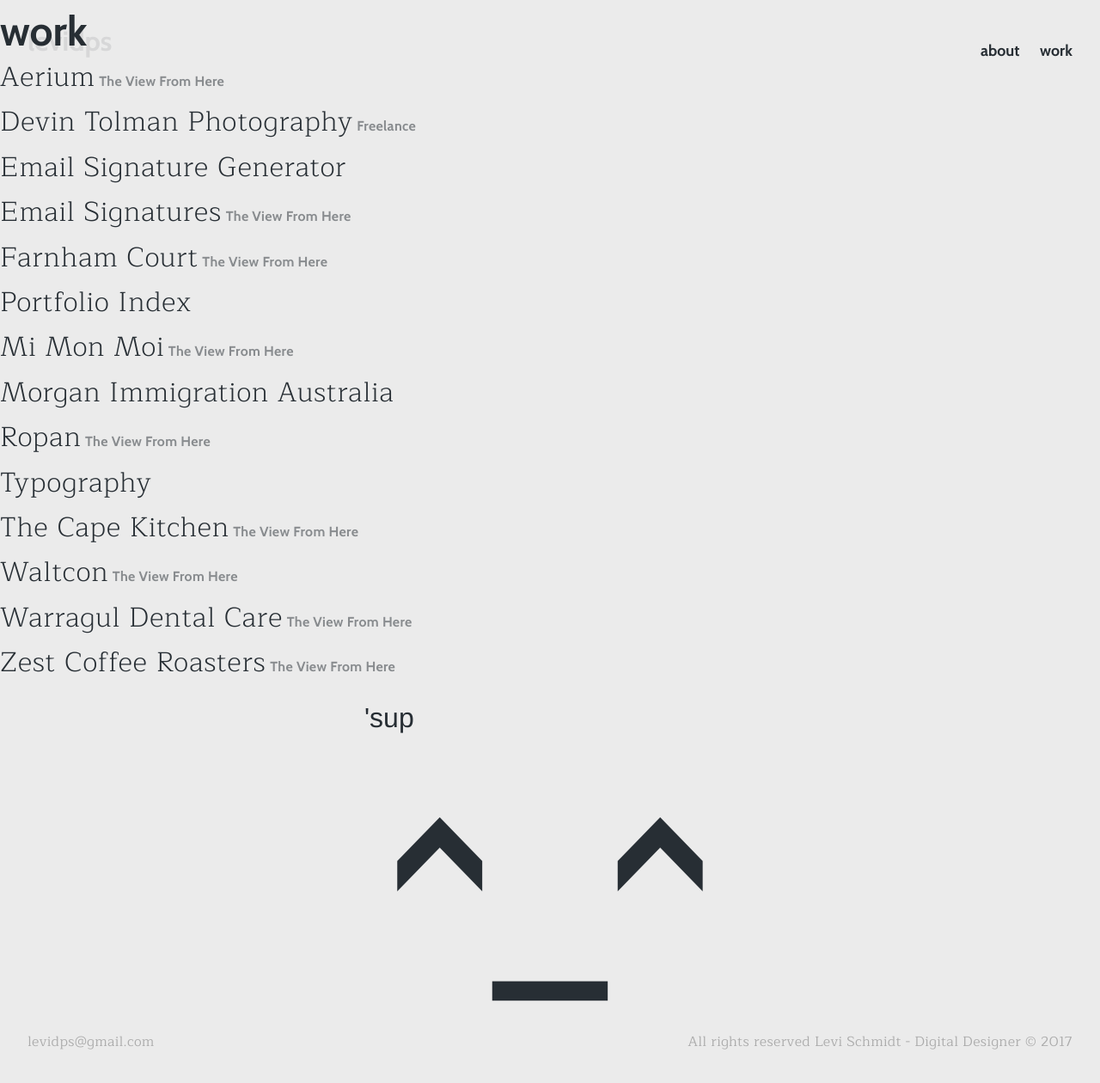
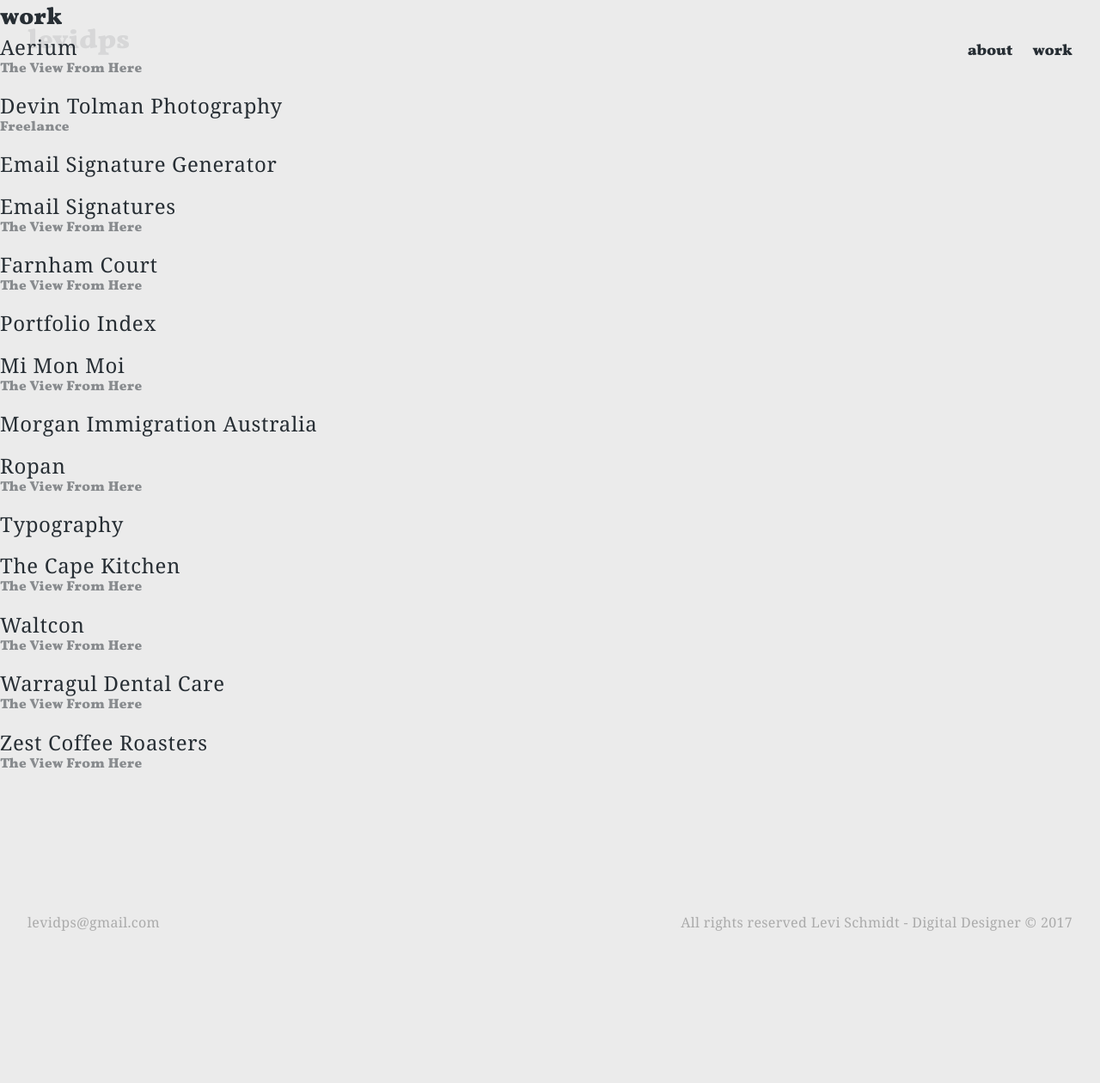
Before and after one commit to levidps/levidps.github.io, a Jekyll site: the page built from index.html, in a window 1280 px wide and 1281 px high. Shown: the top 1260 px of the window at 86% size. Built offline with Jekyll 4.4.1, drawn with Linux system fonts in a browser that asks for light colours; nearby versions of some CDN libraries; some web fonts are replaced.

Commit message:
committing like a :wink:

```diff
--- a/_layouts/project.html
+++ b/_layouts/project.html
@@ -3,8 +3,8 @@
 ---
 <article class="post">
 
-  <header class="post-header" data-top="opacity: 1;" data--350-top="opacity:.3;" style="background-color: {{ page.bgcolor }}; color: {{ page.color }}; ">
-    <div class="wrapper">
+  <header class="post-header" style="background-color: {{ page.bgcolor }}; color: {{ page.color }}; ">
+    <div class="wrapper" data-start="opacity: 1; transform: translate3d(0px, 0vh, 0px);" data-650-start="opacity: 0; transform: translate3d(0px, 15vh, 0px);">
       <h1>{{ page.title }}</h1>
       <blockquote>{{ page.quote }}</blockquote>
     </div>
--- a/_sass/_footer.scss
+++ b/_sass/_footer.scss
@@ -3,8 +3,6 @@
 *****************************/
 
 .site-footer {
-	position: absolute;
-	bottom: 0;
 	width: 100%;
 
 	.footer-col {
--- a/_sass/_layout.scss
+++ b/_sass/_layout.scss
@@ -122,10 +122,6 @@
     padding: $spacing-unit 0;
 }
 
-.page-heading {
-    font-size: 3rem;
-}
-
 .post-list {
     margin-left: 0;
     list-style: none;
--- a/_sass/_page.scss
+++ b/_sass/_page.scss
@@ -39,12 +39,12 @@
 }
 
 h1 {
-  font-size: 2.75rem;
+  font-size: 1.75rem;
   margin: 0 0 .125em;
 }
 
 h2 {
-  font-size: 2rem;
+  font-size: 1.5rem;
   margin-bottom: .25em;
 }
 
@@ -88,12 +88,14 @@
 blockquote {
   font-style: normal;
   border: none;
-  font-size: 2.5rem;
+  font-size: 1.5rem;
   letter-spacing: .025em;
   color: inherit;
-  line-height: 1.25em;
+  line-height: 1.5em;
   padding: 0;
   margin: ( $spacing-unit) auto;
+  max-width: 690px;
+  margin-left: 0;
 }
 
 p {
@@ -274,7 +276,6 @@
     font-weight: bold;
     opacity: .5;
     text-align: left;
-    display: inline-block;
     margin-bottom: .25em;
   }
 
--- a/css/main.scss
+++ b/css/main.scss
@@ -9,13 +9,27 @@
     font-weight: 300;
     font-style: normal;
 }
-
 @font-face {
-    font-family: 'cabin';
-    src: url('../fonts/cabin-bold.woff') format('woff');
+    font-family: 'Vollkorn';
+    src: url('../fonts/Vollkorn-bold.woff') format('woff');
     font-weight: 700;
     font-style: normal;
 }
+
+
+@font-face {
+    font-family: 'Fira';
+    src: url('../fonts/FiraMono-Regular.woff') format('woff');
+    font-weight: 300;
+    font-style: normal;
+}
+@font-face {
+    font-family: 'Fira';
+    src: url('../fonts/FiraMono-Bold.woff') format('woff');
+    font-weight: 700;
+    font-style: normal;
+}
+
 
 @font-face {
     font-family: 'Maitree';
@@ -39,8 +53,8 @@
 }
 
 // Our variables
-$base-font-family: "cabin", Helvetica, Arial, sans-serif;
-$base-text-family: "Maitree", Georgia, Monospace, serif;
+$base-font-family: "Vollkorn", Helvetica, Arial, sans-serif;
+$base-text-family: "Fira", Georgia, Monospace, serif;
 $base-font-size:   16px;
 $base-font-weight: 200;
 $small-font-size:  $base-font-size * 0.875;
--- a/index.html
+++ b/index.html
@@ -32,10 +32,4 @@
     {% endfor %}
 </ul>
 
-<div class="face">
-	<h2>&nbsp;</h2>
-	<h1>^_^</h1>
-	<span class="face-text"><p></p></span>
 </div>
-
-</div>
--- a/js/scripts.js
+++ b/js/scripts.js
@@ -1,6 +1,7 @@
-// Ajax page load/history update/animation function
-function pageLoad() {
+jQuery( function($) {
 
+    // Ajax page load/history update/animation :)
+    var pageLoad = function() {
         var siteUrl = 'http://'+(document.location.hostname||document.location.host);
 
         //  Catch all internally-focused links and push a new state.
@@ -34,11 +35,12 @@
 
             });
         });
+    };
+    // End ajaxy page load :P
 
-}
 
     // Detect scroll direction
-function scrollDirection() {
+    var scrollDirection = function() {
         $(function(){
             var lastScrollTop = 0, delta = 5;
             $(window).scroll(function(event){
@@ -55,65 +57,20 @@
                   $('.site-header .wrapper').removeClass('hidden');
                }
                lastScrollTop = st;
+
             });
         });
-}
+    };
+    // end scroll detection
 
-// Header logo (display social links )
-function social() {
-    $('.social-button').click(function() {
-        $('body').toggleClass('active');
-    });
-}
-
-// Navigation
-function about() {
-    $('.page-link').click(function() {
-        var id = $(this).attr('data-id');
-
-        $(this).toggleClass('visible');
-        $('#' + id ).toggleClass('visible');
-    });
-}
-
-// Cheeky face animation
-var faces = ['^_^', '^_-', '^_^', '^_^', '>_<'],
-    greet = [ "'sup" , "Hello," , 'Aloha,' , "Beunos dias," , 'Greetings,' , 'Howdy,' ],
-    text  = [ 'sexy' , 'beautiful' , 'baby' , 'punk' , 'human' , 'legend' ],
-    i     = 0,
-    t     = Math.floor(Math.random() * 6) ;
-
-function transition() {
-
-    if (i == faces.length - 1) {
-        $('.face h1').html(faces[i]);
-         i = 0;
-    } else {
-        $('.face h1').html(faces[i]);
-         i++;
-    }
-
-    $('.face h2').html(greet[t]);
-    $('.face p').html(text[t]);
-
-}
 
     // Init scripts
-$(document).ready(function() {
+    window.addEventListener('load', function() {
+        pageLoad();
 
-    scrollDirection();
-    pageLoad();
-    social();
-    about();
-
-    setInterval(transition, 550);
+        window.requestAnimationFrame(scrollDirection());
 
     });
 
-// Document Scroll
-$(window).scroll(function() {
-    if ( $(window).scrollTop() <= $(window).height() ) {
-        $('.post-header h1').css('margin-top', ($(window).scrollTop() * .325) + 'px' );
-        $('.post-header h1').css('opacity', 1 - ($(window).scrollTop() * .00125) );
-    }
+
 });
```
Also changed, not shown: fonts/Vollkorn-Bold.woff (added). Lines whose indentation alone changed are shown as unchanged.
